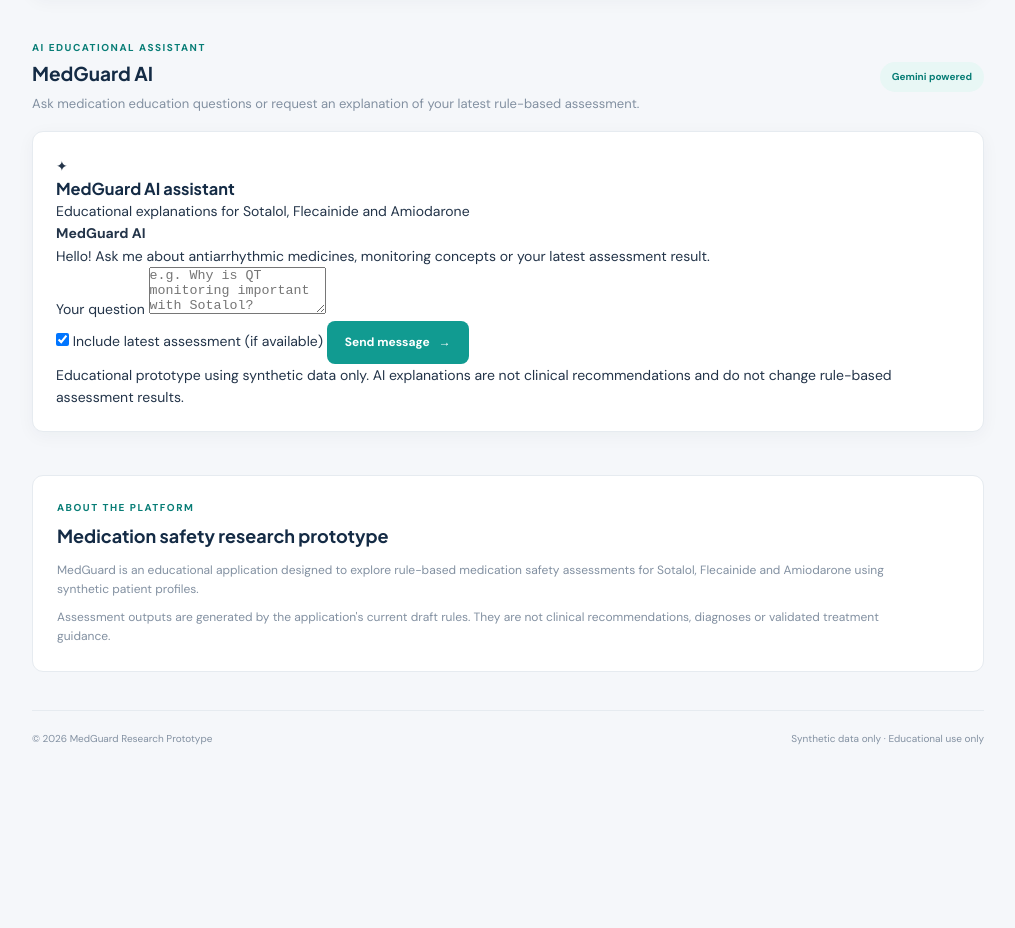
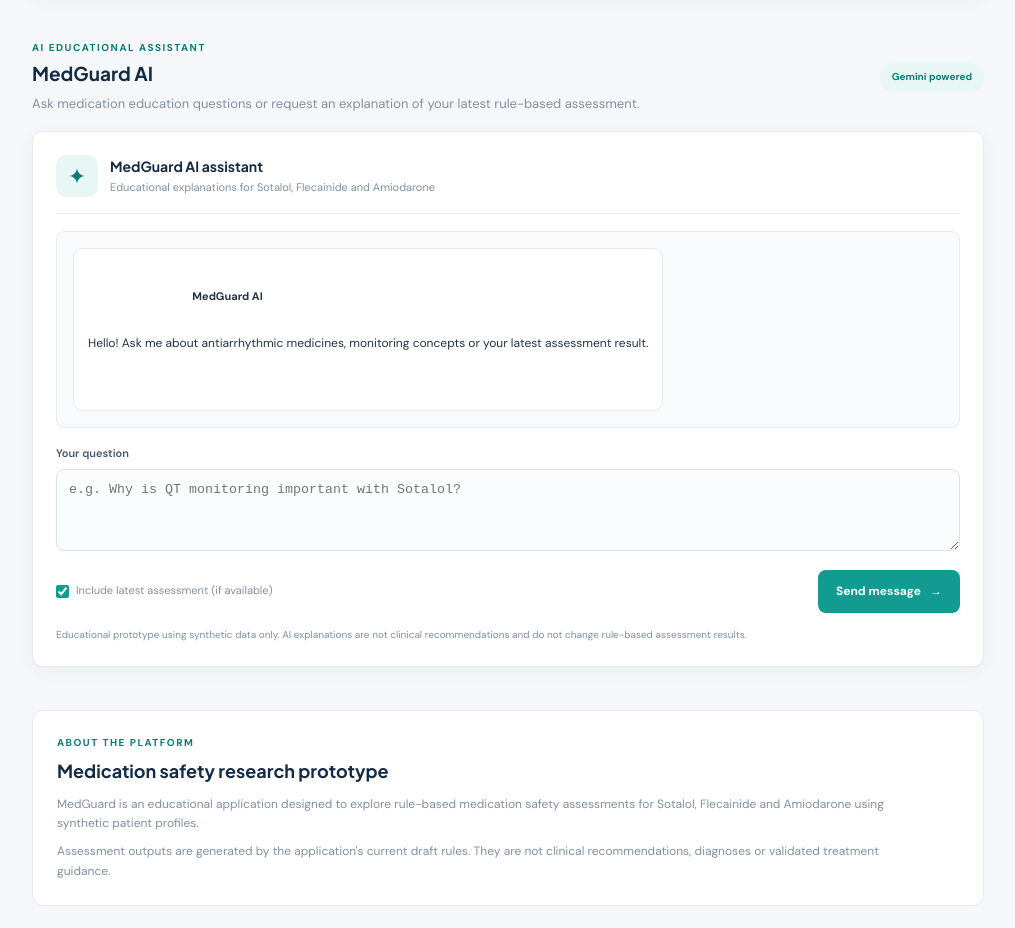
Before and after one commit to mkbugaliya004/medguard-two-tier-app, a plain HTML site: page frontend/index.html in a window 1280 px wide. Shown: the part 2804-3732 px from the top of the page, without its empty margins (258-1273 px from the left). Before the commit the page ends 3592 px from the top, so only its background shows below. Drawn offline with Linux system fonts and the light colour scheme; no server answers; a script that the page names is missing.

Commit message:
Style MedGuard AI chat interface

```diff
--- a/frontend/css/style.css
+++ b/frontend/css/style.css
@@ -1226,3 +1226,133 @@ h1 {
         width: 100%;
     }
 }
+
+
+/* MEDGUARD AI CHAT */
+.ai-chat-panel {
+    max-width: 100%;
+}
+.ai-chat-header {
+    align-items: center;
+    border-bottom: 1px solid var(--border);
+    display: flex;
+    gap: 12px;
+    padding-bottom: 16px;
+}
+.ai-avatar {
+    align-items: center;
+    background: var(--teal-soft);
+    border-radius: 10px;
+    color: var(--teal-dark);
+    display: flex;
+    flex-shrink: 0;
+    font-size: 22px;
+    height: 42px;
+    justify-content: center;
+    width: 42px;
+}
+.ai-chat-header h3 {
+    font-size: 14px;
+}
+.ai-chat-header p {
+    color: var(--muted);
+    font-size: 11px;
+    margin-top: 3px;
+}
+.ai-chat-messages {
+    background: #f8fafc;
+    border: 1px solid var(--border);
+    border-radius: 9px;
+    display: flex;
+    flex-direction: column;
+    gap: 12px;
+    margin: 17px 0;
+    max-height: 460px;
+    min-height: 150px;
+    overflow-y: auto;
+    padding: 16px;
+}
+.ai-message {
+    border-radius: 9px;
+    line-height: 1.6;
+    max-width: 88%;
+    overflow-wrap: anywhere;
+    padding: 12px 14px;
+    white-space: pre-wrap;
+}
+.ai-message p {
+    font-size: 12px;
+    margin-top: 5px;
+}
+.ai-message strong {
+    font-size: 11px;
+}
+.ai-message.assistant {
+    align-self: flex-start;
+    background: white;
+    border: 1px solid var(--border);
+    color: var(--text);
+}
+.ai-message.user {
+    align-self: flex-end;
+    background: var(--teal-soft);
+    color: var(--navy);
+}
+.ai-chat-form > label {
+    color: #44576b;
+    display: block;
+    font-size: 11px;
+    font-weight: 600;
+    margin-bottom: 7px;
+}
+#ai-chat-input {
+    background: #fbfcfd;
+    border: 1px solid #dce4eb;
+    border-radius: 8px;
+    color: var(--text);
+    min-height: 82px;
+    outline: none;
+    padding: 12px;
+    resize: vertical;
+    width: 100%;
+}
+#ai-chat-input:focus {
+    background: white;
+    border-color: var(--teal);
+    box-shadow: 0 0 0 3px rgba(17, 155, 145, 0.1);
+}
+.ai-chat-actions {
+    align-items: center;
+    display: flex;
+    flex-wrap: wrap;
+    gap: 12px;
+    justify-content: space-between;
+    margin-top: 12px;
+}
+.ai-context-option {
+    align-items: center;
+    color: var(--muted);
+    display: flex;
+    font-size: 11px;
+    gap: 7px;
+}
+.ai-context-option input {
+    accent-color: var(--teal);
+}
+.ai-chat-disclaimer {
+    color: var(--muted);
+    font-size: 10px;
+    margin-top: 14px;
+}
+@media (max-width: 480px) {
+    .ai-message {
+        max-width: 96%;
+    }
+    .ai-chat-actions {
+        align-items: stretch;
+        flex-direction: column;
+    }
+    .ai-chat-actions .button {
+        width: 100%;
+    }
+}
```
